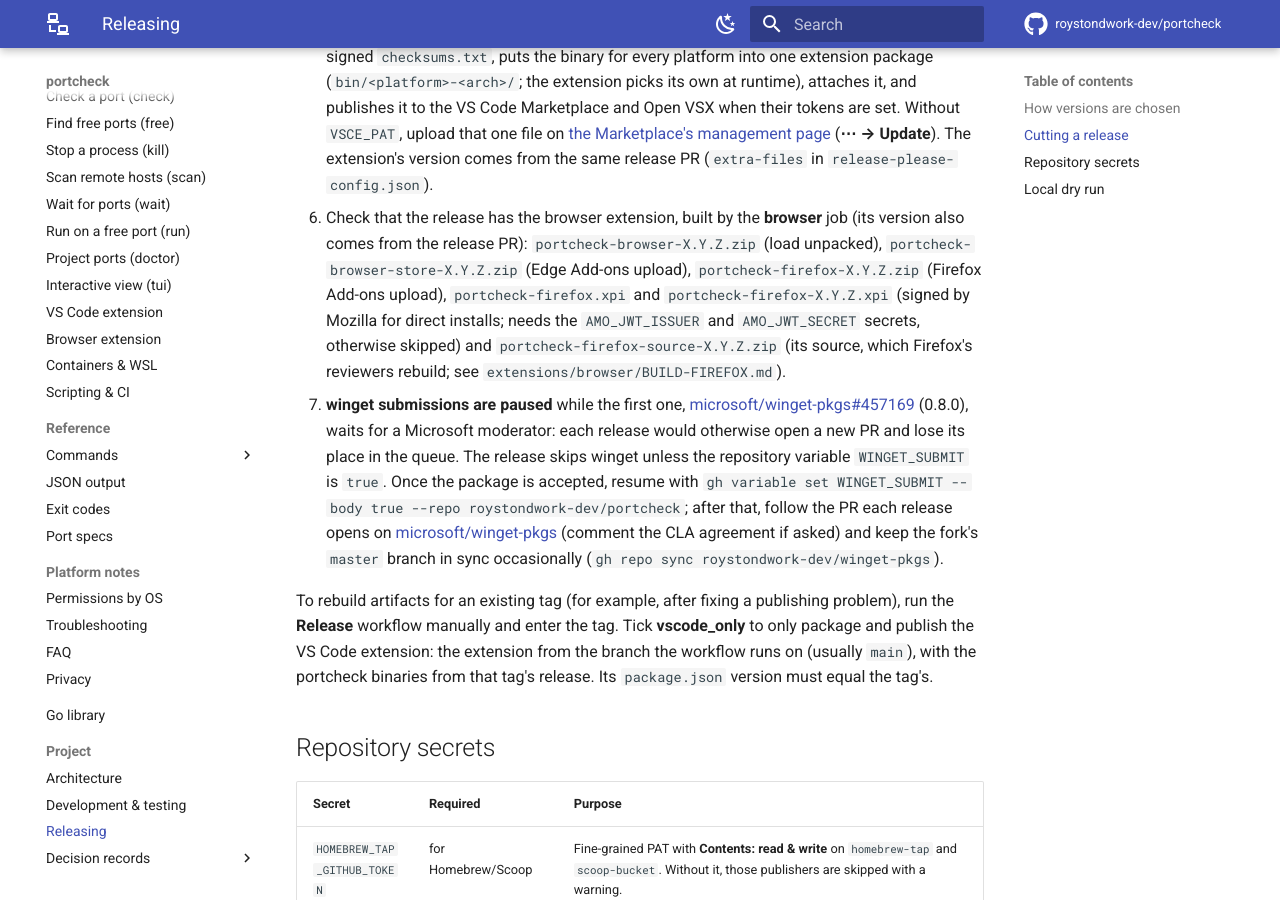
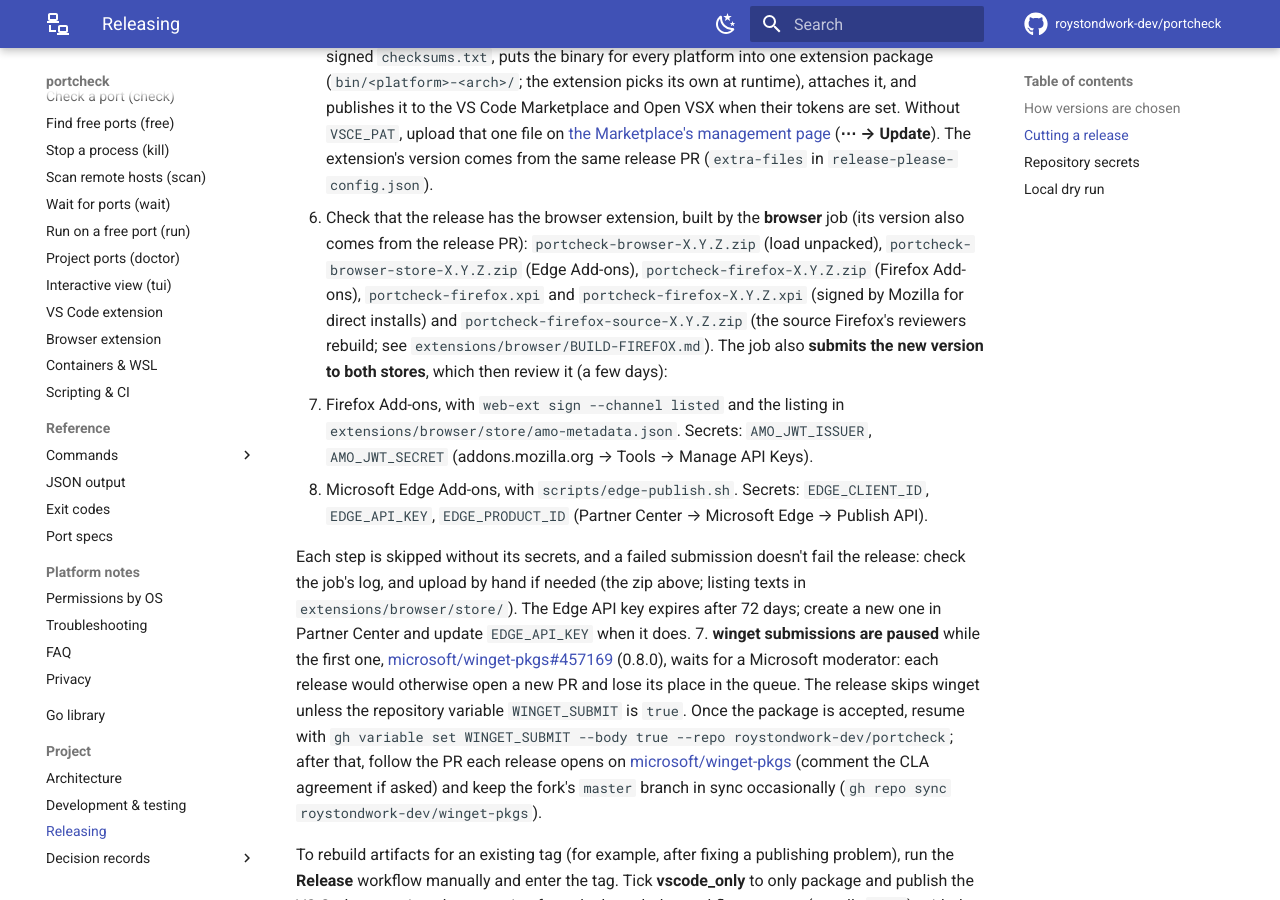
Before and after one commit to roystondwork-dev/portcheck, an MkDocs documentation site: the page built from docs/releasing.md, in a window 1280 px wide and 900 px high, scrolled down 936 px. Built offline with MkDocs 1.6.1 and Material for MkDocs 9.7.7, drawn with Linux system fonts in a browser that asks for light colours; comment, search, counter and statistics services are not loaded.

Commit message:
ci(release): submit each release to Firefox Add-ons and Edge Add-ons
The browser job now submits the new version to both stores through their
APIs, so a release no longer needs uploads in Partner Center or on
addons.mozilla.org: web-ext sign --channel listed with the listing in
store/amo-metadata.json, and scripts/edge-publish.sh (Edge Add-ons API v1.1)
with the EDGE_* secrets. Each step runs on releases only, is skipped without
its secrets, and can't fail the release.

```diff
--- a/docs/releasing.md
+++ b/docs/releasing.md
@@ -46,12 +46,23 @@
    from the same release PR (`extra-files` in `release-please-config.json`).
 6. Check that the release has the browser extension, built by the **browser** job (its
    version also comes from the release PR): `portcheck-browser-X.Y.Z.zip` (load
-   unpacked), `portcheck-browser-store-X.Y.Z.zip` (Edge Add-ons upload),
-   `portcheck-firefox-X.Y.Z.zip` (Firefox Add-ons upload), `portcheck-firefox.xpi` and
-   `portcheck-firefox-X.Y.Z.xpi` (signed by Mozilla for direct installs; needs the
-   `AMO_JWT_ISSUER` and `AMO_JWT_SECRET` secrets, otherwise skipped) and
-   `portcheck-firefox-source-X.Y.Z.zip` (its source, which Firefox's reviewers rebuild;
-   see `extensions/browser/BUILD-FIREFOX.md`).
+   unpacked), `portcheck-browser-store-X.Y.Z.zip` (Edge Add-ons),
+   `portcheck-firefox-X.Y.Z.zip` (Firefox Add-ons), `portcheck-firefox.xpi` and
+   `portcheck-firefox-X.Y.Z.xpi` (signed by Mozilla for direct installs) and
+   `portcheck-firefox-source-X.Y.Z.zip` (the source Firefox's reviewers rebuild; see
+   `extensions/browser/BUILD-FIREFOX.md`). The job also **submits the new version to
+   both stores**, which then review it (a few days):
+
+   - Firefox Add-ons, with `web-ext sign --channel listed` and the listing in
+     `extensions/browser/store/amo-metadata.json`. Secrets: `AMO_JWT_ISSUER`,
+     `AMO_JWT_SECRET` (addons.mozilla.org → Tools → Manage API Keys).
+   - Microsoft Edge Add-ons, with `scripts/edge-publish.sh`. Secrets: `EDGE_CLIENT_ID`,
+     `EDGE_API_KEY`, `EDGE_PRODUCT_ID` (Partner Center → Microsoft Edge → Publish API).
+
+   Each step is skipped without its secrets, and a failed submission doesn't fail the
+   release: check the job's log, and upload by hand if needed (the zip above; listing
+   texts in `extensions/browser/store/`). The Edge API key expires after 72 days; create
+   a new one in Partner Center and update `EDGE_API_KEY` when it does.
 7. **winget submissions are paused** while the first one,
    [microsoft/winget-pkgs#457169](https://github.com/microsoft/winget-pkgs/pull/457169)
    (0.8.0), waits for a Microsoft moderator: each release would otherwise open a new PR
```
Also changed, not shown: 3 other files.
